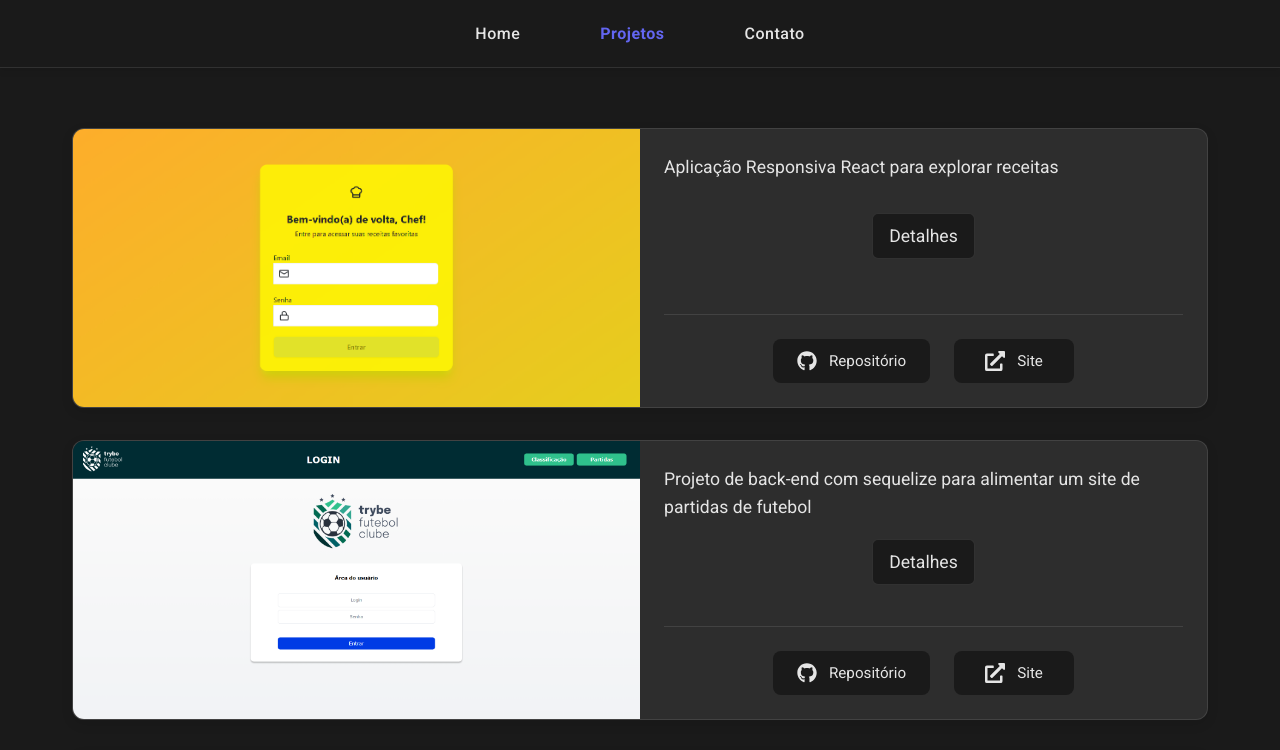
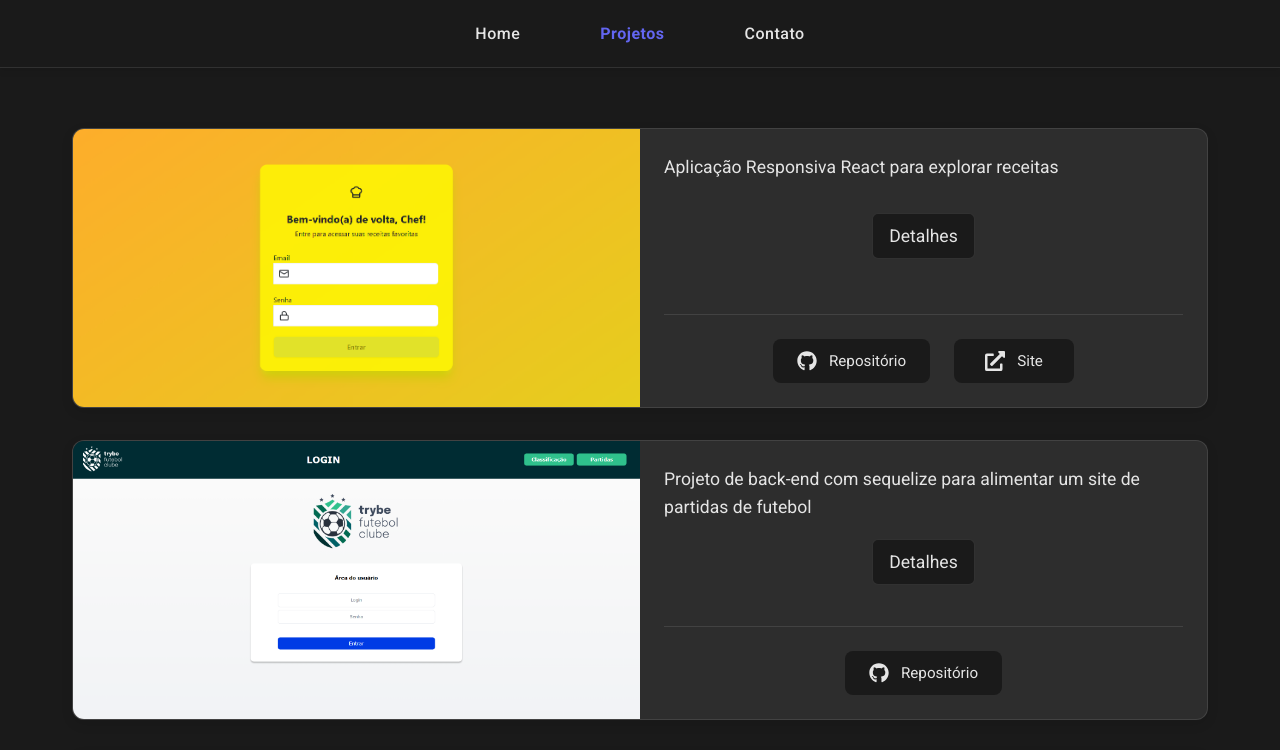
Before and after one commit to Gustavo-GPG/Gustavo-Portifolio, a React (Vite) app: page /Gustavo-Portifolio/Projetos in a window 1280 px wide. Shown: the top 750 px of the page. Built offline with nearby package versions, Linux system fonts and the light colour scheme.

Commit message:
alterando geração de botão para links que não existem

```diff
--- a/src/Components/ProjetosLista/index.tsx
+++ b/src/Components/ProjetosLista/index.tsx
@@ -20,14 +20,12 @@ function ProjetosLista() {
       imagem: Projeto2,
       descricao: 'Projeto de back-end com sequelize para alimentar um site de partidas de futebol',
       linkGithub: 'https://github.com/Gustavo-GPG/FutebolClube',
-      linkSite: 'https://github.com/exemplo/repo2',
     },
     {
       id: 3,
       imagem: Projeto3,
       descricao: 'Sistema de gerenciamento de fazendas e plantações com Spring Boot',
       linkGithub: 'https://github.com/Gustavo-GPG/Agrix',
-      linkSite: 'https://github.com/exemplo/repo2',
     },
   ];
 
@@ -57,10 +55,12 @@ function ProjetosLista() {
                         <FaGithub size={20} />
                         Repositório
                     </a>
-                    <a href={projeto.linkSite} target="_blank" rel="noopener noreferrer">
+                    {projeto.linkSite && (
+                      <a href={projeto.linkSite} target="_blank" rel="noopener noreferrer">
                         <FaExternalLinkAlt size={20} />
                         Site
-                    </a>
+                      </a>
+                    )}
                     </div>
                 </div>
                 </div>
```
Also changed, not shown: 5 other files (tests, documents, lock files or other folders).
